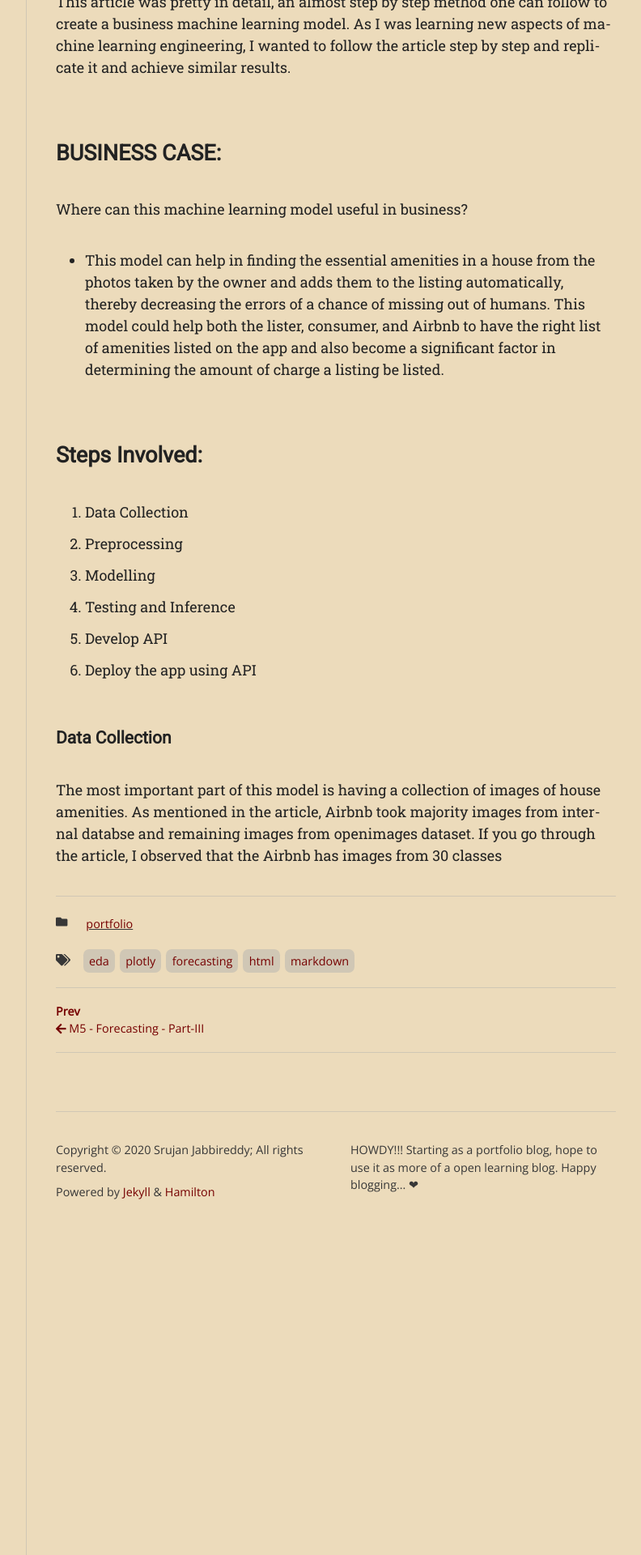
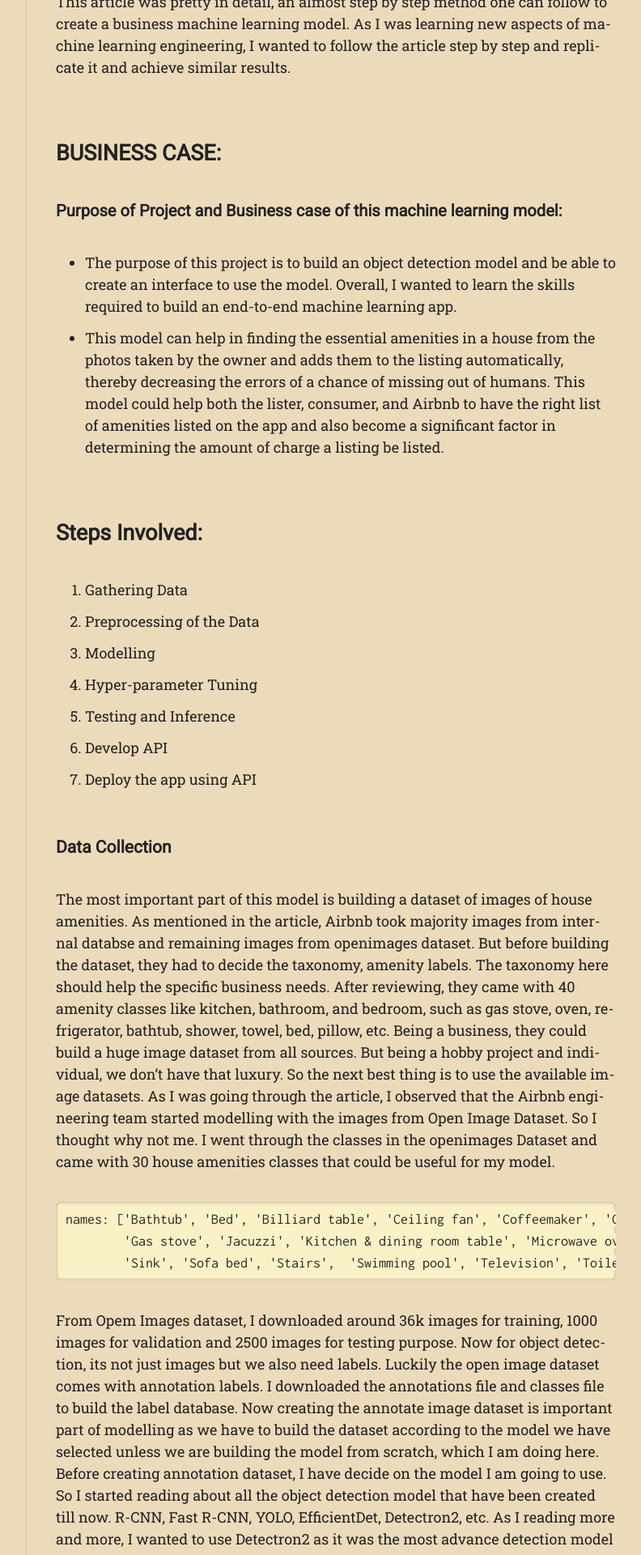
Before and after one commit to srujanreddyj/blog, a Jekyll site: the page built from _posts/2020-10-02-airbnb.md, in a window 1280 px wide. Shown: the part 760-2680 px from the top of the page at 81% size, without its empty margins (357-1149 px from the left). Built offline with Jekyll 4.4.1, drawn with Linux system fonts in a browser that asks for light colours; nearby versions of some CDN libraries; some web fonts are replaced; some of the changed text lies outside the part shown.

Commit message:
Update 2020-10-02-airbnb.md

````diff
--- a/_posts/2020-10-02-airbnb.md
+++ b/_posts/2020-10-02-airbnb.md
@@ -15,18 +15,35 @@ So, when I came across this [applied-ml github](https://github.com/eugeneyan/app
 This article was pretty in detail, an almost step by step method one can follow to create a business machine learning model. As I was learning new aspects of machine learning engineering, I wanted to follow the article step by step and replicate it and achieve similar results.
 
 ## BUSINESS CASE:
-Where can this machine learning model useful in business?
-  * This model can help in finding the essential amenities in a house from the photos taken by the owner and adds them to the listing automatically, thereby decreasing the errors of a chance of missing out of humans. This model could help both the lister, consumer, and Airbnb to have the right list of amenities listed on the app and also become a significant factor in determining the amount of charge a listing be listed.
+#### Purpose of Project and Business case of this machine learning model:
+ * The purpose of this project is to build an object detection model and be able to create an interface to use the model. Overall, I wanted to learn the skills required to build an end-to-end machine learning app.
+ * This model can help in finding the essential amenities in a house from the photos taken by the owner and adds them to the listing automatically, thereby decreasing the errors of a chance of missing out of humans. This model could help both the lister, consumer, and Airbnb to have the right list of amenities listed on the app and also become a significant factor in determining the amount of charge a listing be listed.
 
 ## Steps Involved:
-  1. Data Collection
-  2. Preprocessing
+  1. Gathering Data
+  2. Preprocessing of the Data
   3. Modelling
+  4. Hyper-parameter Tuning
   4. Testing and Inference
   5. Develop API
   6. Deploy the app using API
 
 
 ### Data Collection
-The most important part of this model is having a collection of images of house amenities. As mentioned in the article, Airbnb took majority images from internal databse and remaining images from openimages dataset.
-If you go through the article, I observed that the Airbnb has images from 30 classes
+The most important part of this model is building a dataset of images of house amenities. As mentioned in the article, Airbnb took majority images from internal databse and remaining images from openimages dataset.
+But before building the dataset, they had to decide the taxonomy, amenity labels. The taxonomy here should help the specific business needs. After reviewing, they came with 40 amenity classes like kitchen, bathroom, and bedroom, such as gas stove, oven, refrigerator, bathtub, shower, towel, bed, pillow, etc.
+Being a business, they could build a huge image dataset from all sources. But being a hobby project and individual, we don't have that luxury. So the next best thing is to use the available image datasets. As I was going through the article, I observed that the Airbnb engineering team started modelling with the images from Open Image Dataset. So I thought why not me.
+I went through the classes in the openimages Dataset and came with 30 house amenities classes that could be useful for my model.
+```
+names: ['Bathtub', 'Bed', 'Billiard table', 'Ceiling fan', 'Coffeemaker', 'Couch', 'Countertop', 'Dishwasher', 'Fireplace', 'Fountain',
+        'Gas stove', 'Jacuzzi', 'Kitchen & dining room table', 'Microwave oven', 'Mirror', 'Oven', 'Pillow', 'Porch', 'Refrigerator', 'Shower',
+        'Sink', 'Sofa bed', 'Stairs',  'Swimming pool', 'Television', 'Toilet', 'Towel', 'Tree house', 'Washing machine', 'Wine rack']
+```
+From Opem Images dataset, I downloaded around 36k images for training, 1000 images for validation and 2500 images for testing purpose.
+Now for object detection, its not just images but we also need labels. Luckily the open image dataset comes with annotation labels. I downloaded the annotations file and classes file to build the label database.
+Now creating the annotate image dataset is important part of modelling as we have to build the dataset according to the model we have selected unless we are building the model from scratch, which I am doing here.
+Before creating annotation dataset, I have decide on the model I am going to use. So I started reading about all the object detection model that have been created till now. R-CNN, Fast R-CNN, YOLO, EfficientDet, Detectron2, etc. As I reading more and more, I wanted to use Detectron2 as it was the most advance detection model and also it provides the most flexibility in selecting the model from its model_zoo. But, I came across another article, where Daniel Bourke replicated the same airbnb article using Detectron2. Now I thought my project is over as already he has build and replicated it and if I do it the same I might not learning and doing any thing different. Then suddenly YOLOv5 was released and the results were also astonishing. It was using a Resnet model under and the hyper-parameters were not the flexible to change. But still I didn't to replicate the same Mr.Bourke did. So I started decide to use YOLOv5 framework to build my model.
+
+For Yolov5, I need the annotation database as a txt file containing the box dimensions and classes for each image. A txt file can contain many classes. This dataset is built using ```prepare.py``` which obtains modules from preprocessing and mungedata which helps in getting images ids, format annotations and create the annotations box data.
+
+It took me around 30min to one hour to create the dataset.
````
